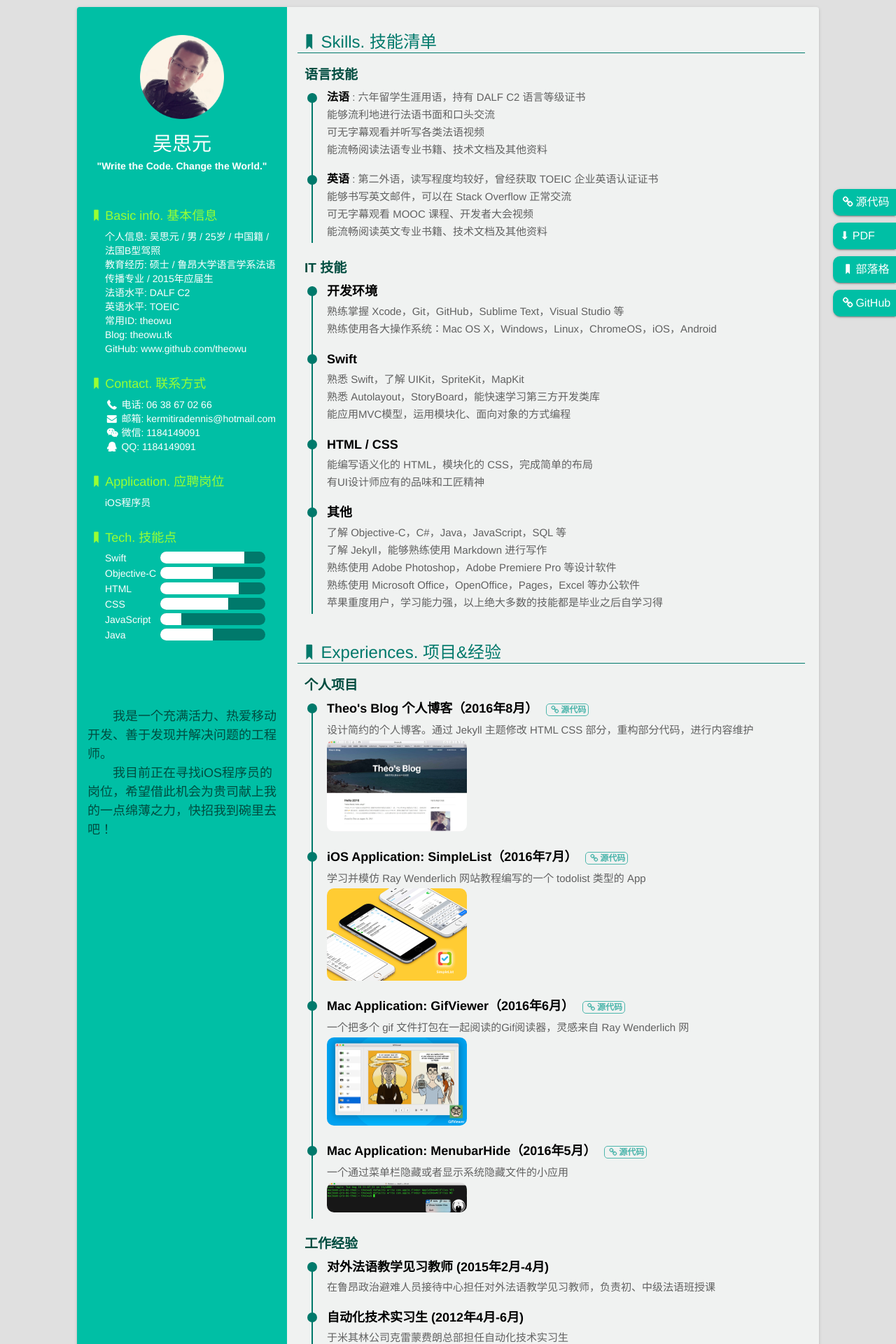
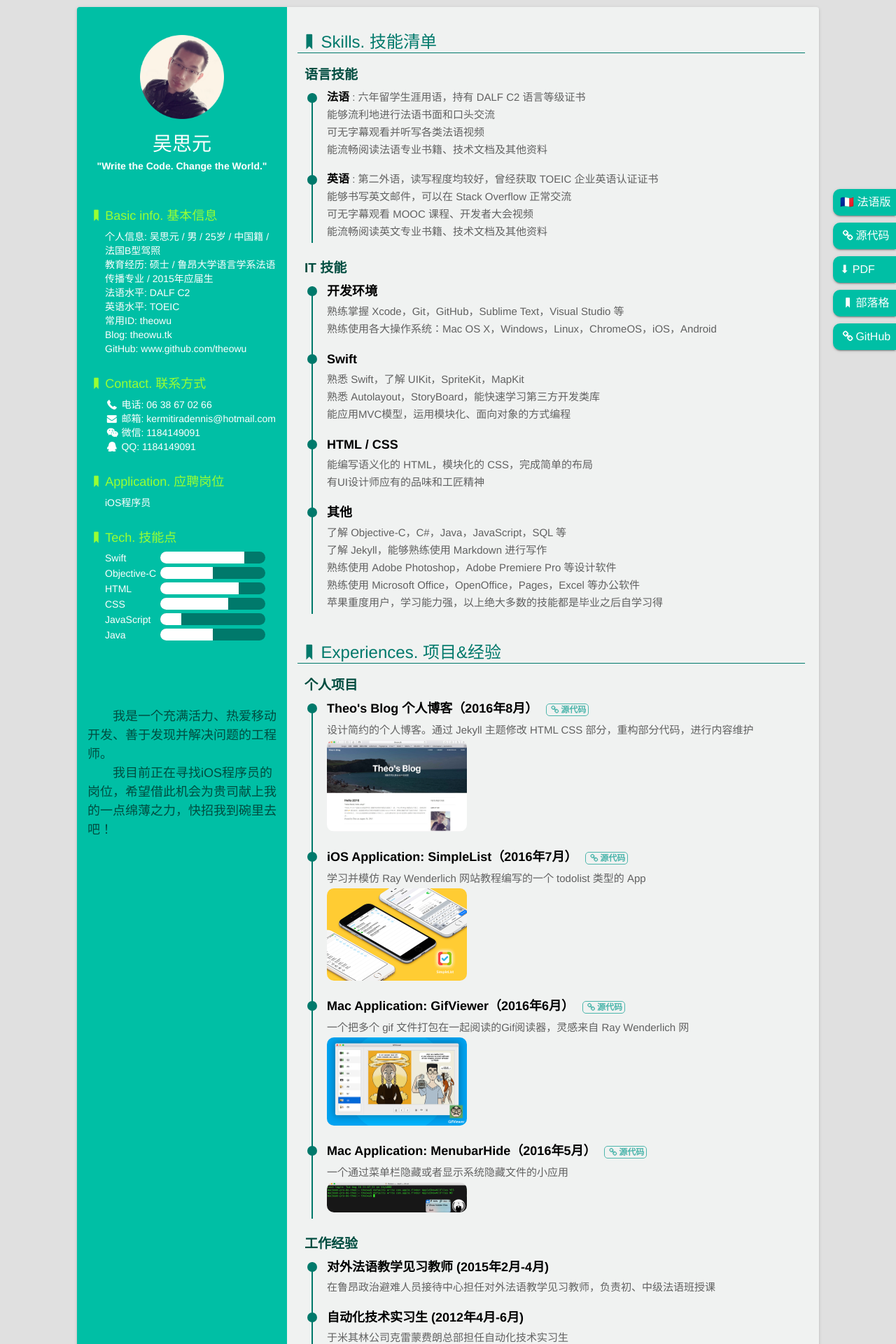
Before and after one commit to theowu/theowu.github.io, a Jekyll site: the page resume/index.html, which Jekyll copies as it is, in a window 1280 px wide. Shown: the top 1920 px of the page at 70% size. Built offline with Jekyll 4.4.1, drawn with Linux system fonts in a browser that asks for light colours.

Commit message:
add language change support

```diff
--- a/resume/index.html
+++ b/resume/index.html
@@ -21,6 +21,9 @@
 <body>
     <aside>
         <ul>
+            <li>
+                <a href="http://theowu.tk/resume/index_fr">🇫🇷 法语版</a>
+            </li>
             <li>
                 <a href="https://github.com/theowu/ResumeCV" target="_blank"><i class="icon-link"></i>源代码</a>
             </li>
--- a/resume/index_fr.html
+++ b/resume/index_fr.html
@@ -21,6 +21,9 @@
 <body>
     <aside>
         <ul>
+            <li>
+                <a href="http://theowu.tk/resume">🇨🇳 Version</a>
+            </li>
             <li>
                 <a href="https://github.com/theowu/ResumeCV" target="_blank"><i class="icon-link"></i>Code</a>
             </li>
```
